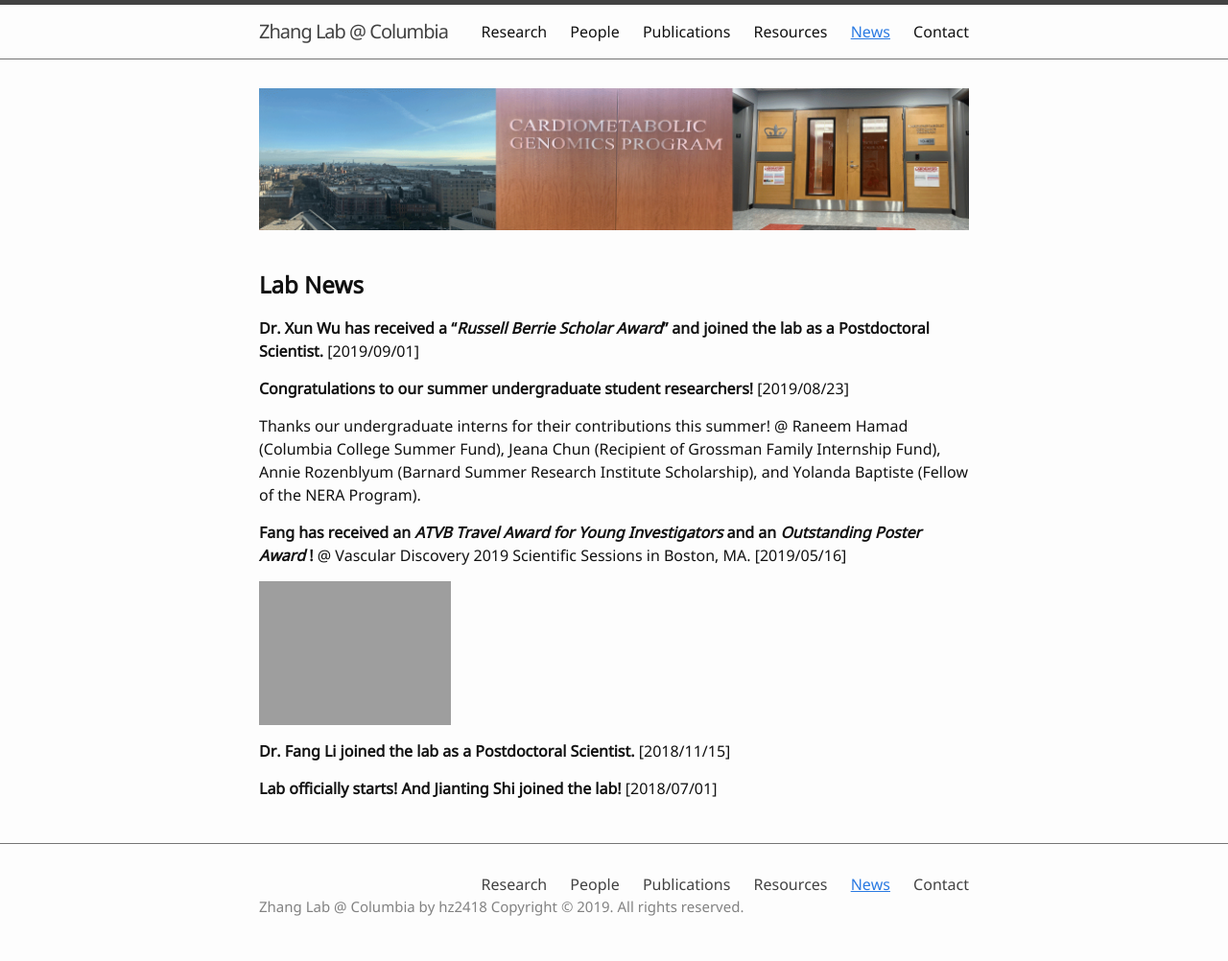
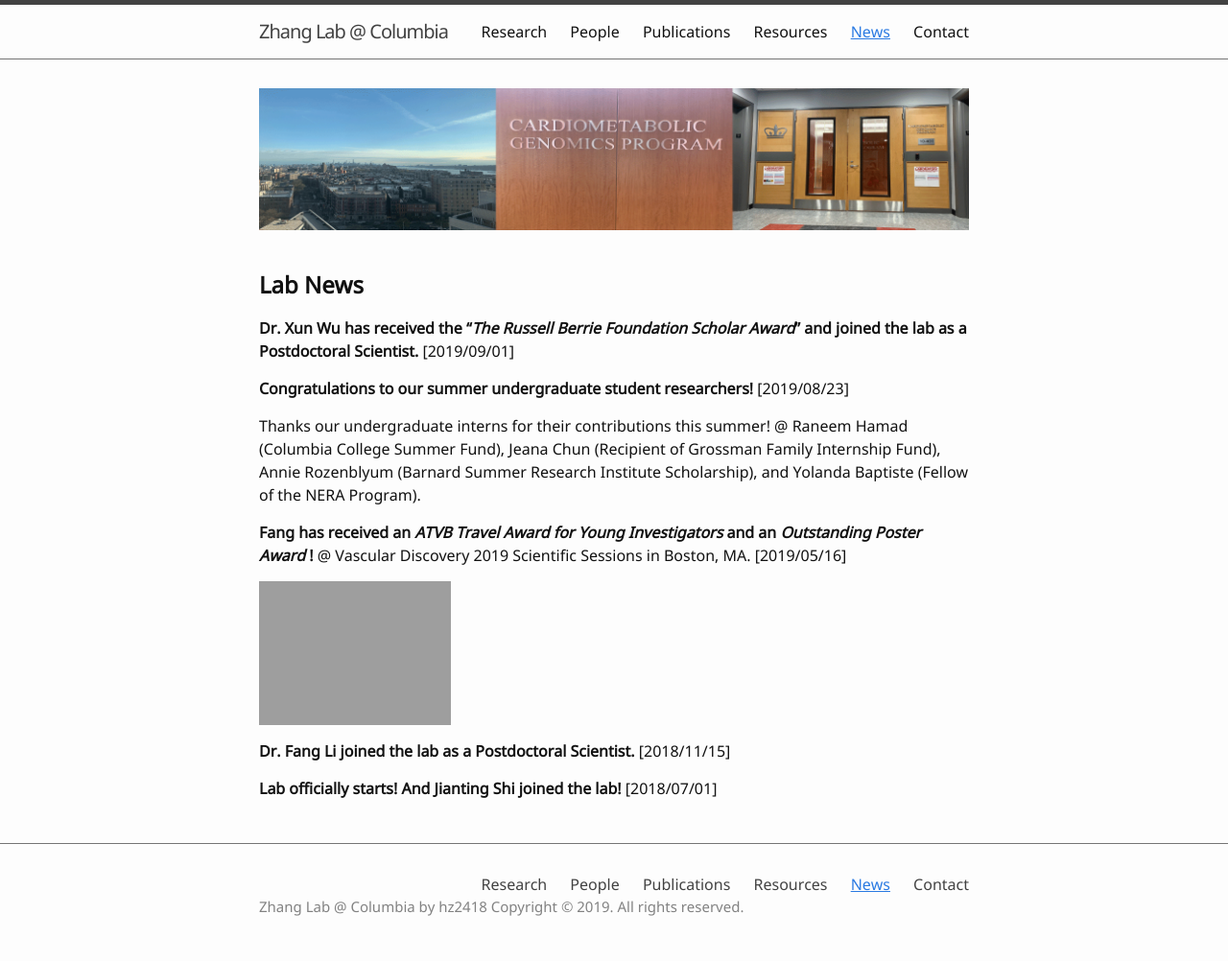
Before and after one commit to hanruizhang/zhanglab, a Jekyll site: the page built from 5_News.md, in a window 1280 px wide. Shown: the whole page at 96% size. Built offline with Jekyll 4.4.1, drawn with Linux system fonts in a browser that asks for light colours.

Commit message:
Update 5_News.md

```diff
--- a/5_News.md
+++ b/5_News.md
@@ -10,7 +10,7 @@ nav: true
 
 
 ## **Lab News**
-#### **Dr. Xun Wu has received a "_Russell Berrie Scholar Award_" and joined the lab as a Postdoctoral Scientist.** [2019/09/01]
+#### **Dr. Xun Wu has received the "_The Russell Berrie Foundation Scholar Award_" and joined the lab as a Postdoctoral Scientist.** [2019/09/01]
 #### **Congratulations to our summer undergraduate student researchers!** [2019/08/23]
 Thanks our undergraduate interns for their contributions this summer! @ Raneem Hamad (Columbia College Summer Fund), Jeana Chun (Recipient of Grossman Family Internship Fund), Annie Rozenblyum (Barnard Summer Research Institute Scholarship), and Yolanda Baptiste (Fellow of the NERA Program).
 #### **Fang has received an _ATVB Travel Award for Young Investigators_ and an _Outstanding Poster Award_ !** @ Vascular Discovery 2019 Scientific Sessions in Boston, MA. [2019/05/16]
```
